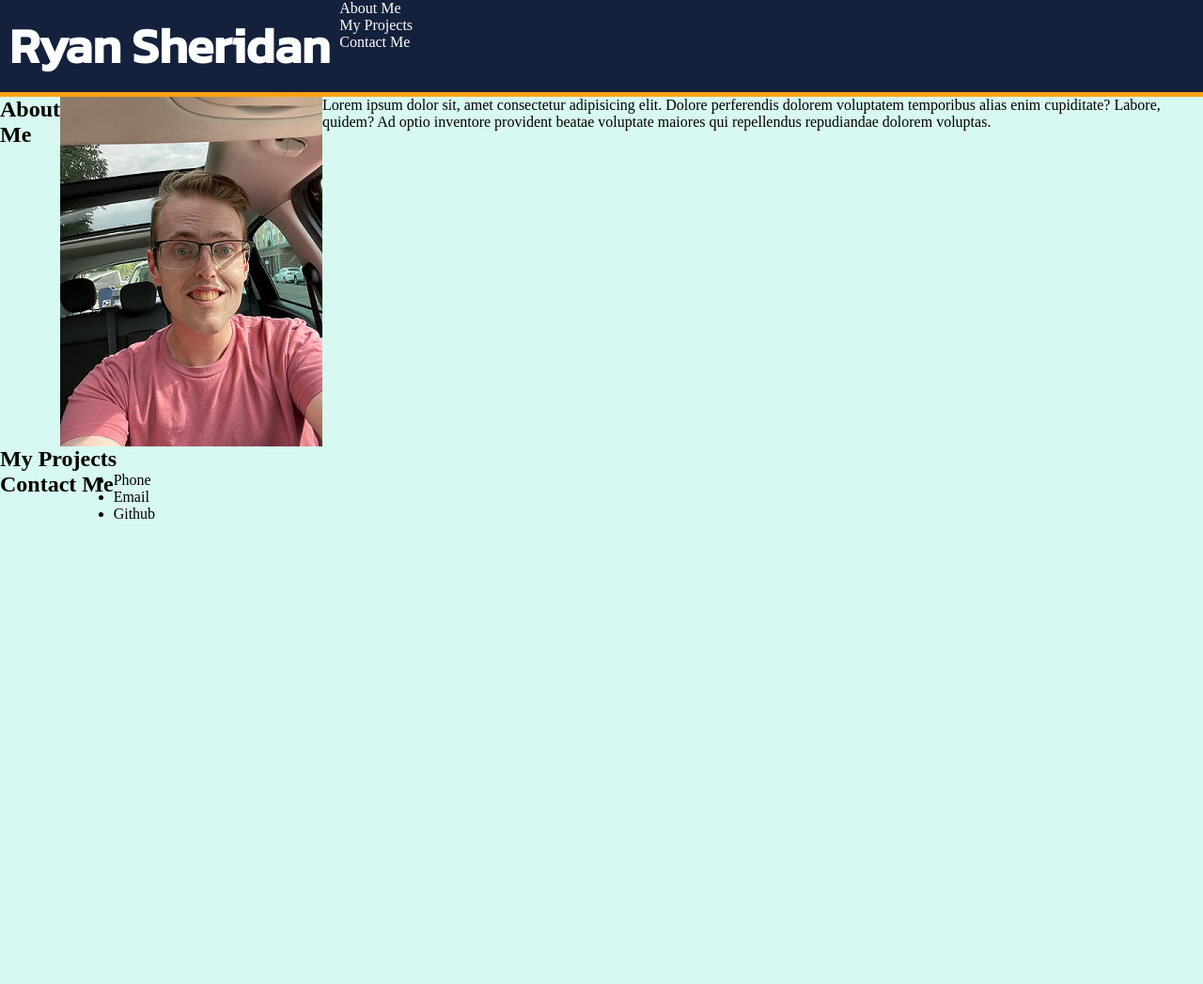
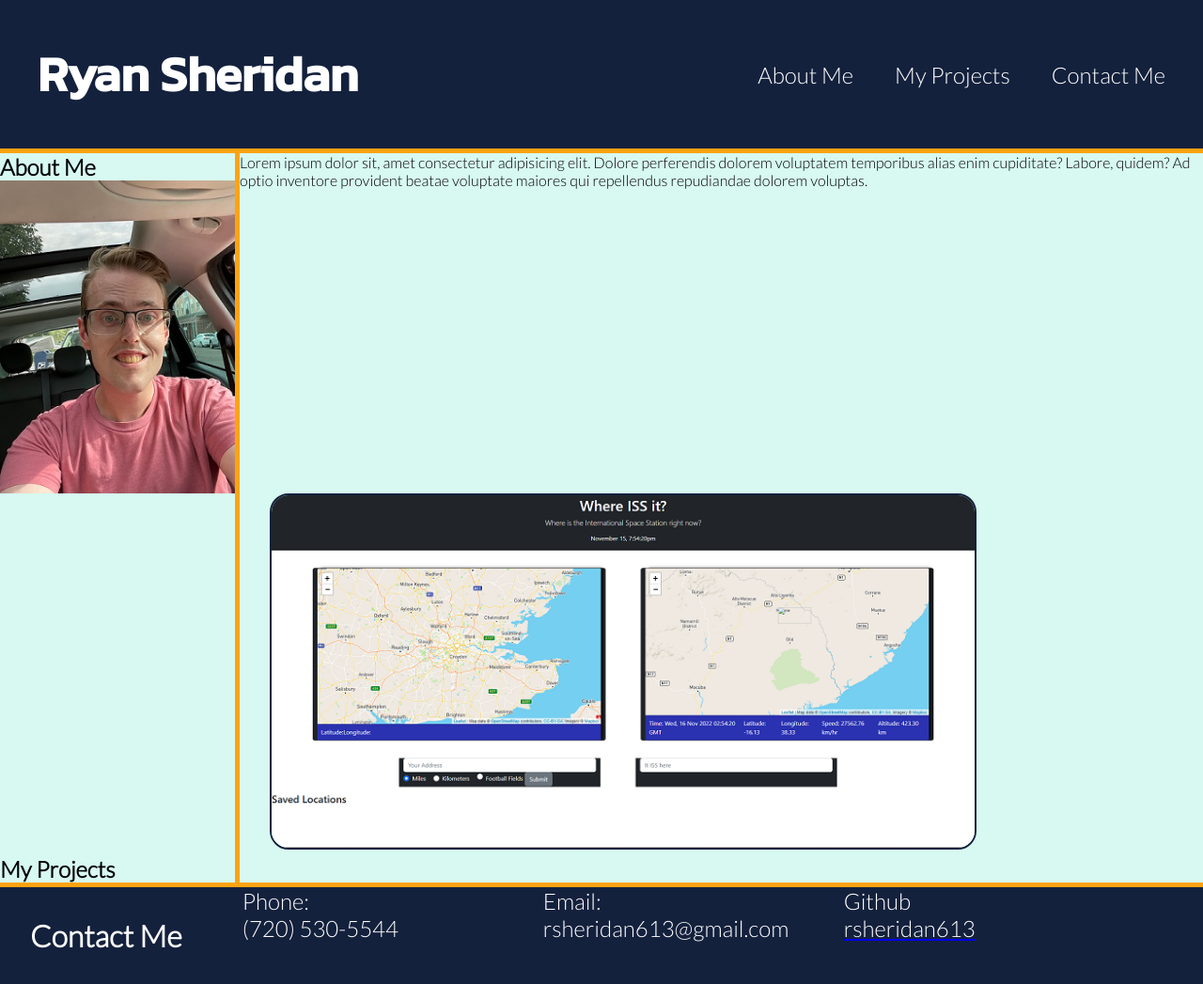
Before and after one commit to rsheridan613/MyPortfolioRetry, a plain HTML site: page index.html in a window 1280 px wide. Shown: the whole page at 94% size. Before the commit the page ends 800 px from the top, so only its background shows below. Drawn offline with Linux system fonts and the light colour scheme.

Commit message:
added project 1 img, tweaked css

```diff
--- a/assets/style.css
+++ b/assets/style.css
@@ -1,4 +1,4 @@
-/* Universal */
+/* General Style */
 * {
   box-sizing: border-box;
   padding: 0;
@@ -18,33 +18,116 @@ body {
 /* Header Style */
 #main {
   display: flex;
+  align-items: center;
+  justify-content: space-between;
   background-color: var(--myBlue);
-  width: 100%;
   color: white;
   border-bottom: 5px solid var(--myYellow);
 }
 
 #main h1 {
   font-size: 52px;
-  margin: 10px;
+  margin: 40px;
   font-family: "Kanit", sans-serif;
 }
+
 #main li {
   list-style-type: none;
+  cursor: pointer;
+  display: inline;
+  font-family: "Lato", sans-serif;
+  margin-right: 40px;
+  font-size: 24px;
+}
+
+.nav-bar:hover {
+  color: var(--myCyan);
 }
 /* About Style */
 #about {
   display: flex;
+  font-family: "Lato", sans-serif;
 }
 
 /* Projects Style */
 #projects {
   display: flex;
+  font-family: "Lato", sans-serif;
+}
+
+.project-img {
+  width: 90%;
+  margin: 0rem 2rem 2rem 2rem;
+  border: 2px solid var(--myBlue);
+  border-radius: 20px;
+}
+
+.project-img:hover {
+  border: 2px solid var(--myYellow);
 }
 
 /* Contact */
 #contact {
   display: flex;
+  background-color: var(--myBlue);
+  color: white;
+  font-family: "Lato", sans-serif;
+  border-top: 5px solid var(--myYellow);
+}
+#contact li {
+  width: 25vw;
+  display: flex;
+  list-style-type: none;
+  display: inline;
+  font-size: 24px;
+}
+
+#contact h2 {
+  font-size: 32px;
+  margin: 32px 64px 32px 32px;
+}
+
+.info {
+  display: flex;
+}
+.info ul {
+  width: 100%;
+  display: flex;
+  justify-content: space-between;
+  flex-direction: row;
+}
+
+.link {
+  color: white;
+}
+
+.link:hover {
+  color: var(--myCyan);
+}
+
+/* .aside Style */
+.aside {
+  display: flex;
+  justify-content: end;
+  flex-wrap: wrap;
+  flex-direction: column;
+  border-right: 5px solid var(--myYellow);
+  width: 255px;
+}
+
+.aside img {
+  width: 250px;
+}
+
+/* .bulk Style */
+.bulk {
+  display: flex;
 }
 
 /* Media Queries */
+
+@media screen and (max-width: 992px) {
+}
+
+@media screen and (max-width: 768px) {
+}
--- a/index.html
+++ b/index.html
@@ -10,6 +10,12 @@
       href="https://fonts.googleapis.com/css2?family=Kanit:wght@500&display=swap"
       rel="stylesheet"
     />
+    <link rel="preconnect" href="https://fonts.googleapis.com" />
+    <link rel="preconnect" href="https://fonts.gstatic.com" crossorigin />
+    <link
+      href="https://fonts.googleapis.com/css2?family=Lato:wght@300&display=swap"
+      rel="stylesheet"
+    />
     <link rel="stylesheet" type="text/css" href="assets/style.css" />
     <title>Ryan Sheridan</title>
   </head>
@@ -19,41 +25,73 @@
     <header id="main">
       <h1>Ryan Sheridan</h1>
       <ul>
-        <li href="#about">About Me</li>
-        <li href="#projects">My Projects</li>
-        <li href="#contact">Contact Me</li>
+        <li class="nav-bar" href="#about">About Me</li>
+        <li class="nav-bar" href="#projects">My Projects</li>
+        <li class="nav-bar" href="#contact">Contact Me</li>
       </ul>
     </header>
 
     <!-- About -->
     <section id="about">
+      <div class="aside">
         <h2>About Me</h2>
         <img
           src="assets/only.good.picture.resized.jpg"
           alt="Recent picture of me"
         />
+      </div>
+      <div class="bulk">
         <p>
           Lorem ipsum dolor sit, amet consectetur adipisicing elit. Dolore
-        perferendis dolorem voluptatem temporibus alias enim cupiditate? Labore,
-        quidem? Ad optio inventore provident beatae voluptate maiores qui
-        repellendus repudiandae dolorem voluptas.
+          perferendis dolorem voluptatem temporibus alias enim cupiditate?
+          Labore, quidem? Ad optio inventore provident beatae voluptate maiores
+          qui repellendus repudiandae dolorem voluptas.
         </p>
+      </div>
     </section>
 
     <!-- Projects -->
     <section id="projects">
+      <div class="aside">
         <h2>My Projects</h2>
-      <div></div>
+      </div>
+      <div class="bulk">
+        <a
+          href="https://ryanstephens6.github.io/distance-from-ISS/"
+          target="_blank"
+        >
+          <img
+            class="project-img"
+            src="assets/Project_1_Screenshot.png"
+            alt="Screenshot of 'Where ISS It?'"
+          />
+        </a>
+        <img />
+        <img />
+      </div>
     </section>
 
     <!-- Contact -->
     <footer id="contact">
       <h2>Contact Me</h2>
+      <div class="info">
         <ul>
-        <li>Phone</li>
-        <li>Email</li>
-        <li>Github</li>
+          <li>
+            Phone:
+            <p>(720) 530-5544</p>
+          </li>
+          <li>
+            Email:
+            <p>rsheridan613@gmail.com</p>
+          </li>
+          <li>
+            Github
+            <a href="https://github.com/rsheridan613" target="_blank">
+              <p class="link">rsheridan613</p></a
+            >
+          </li>
         </ul>
+      </div>
     </footer>
   </body>
 </html>
```
Also changed, not shown: assets/Project_1_Screenshot.png (added), assets/portfolio.jpg (added), 1 other file. Lines whose indentation alone changed are shown as unchanged.
